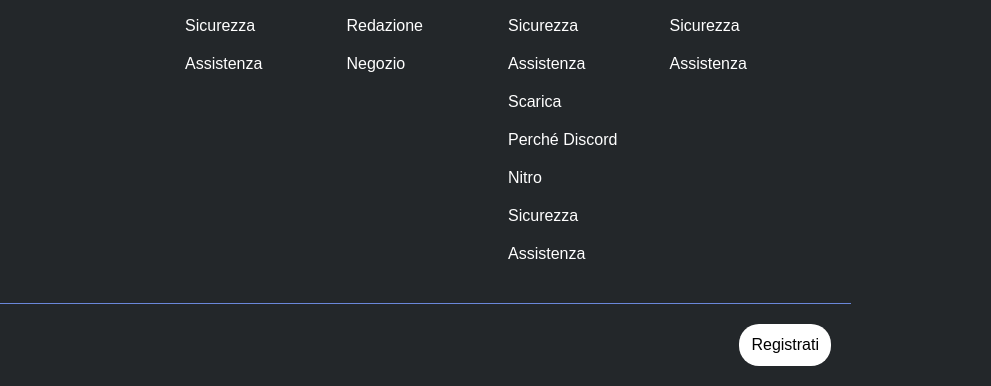
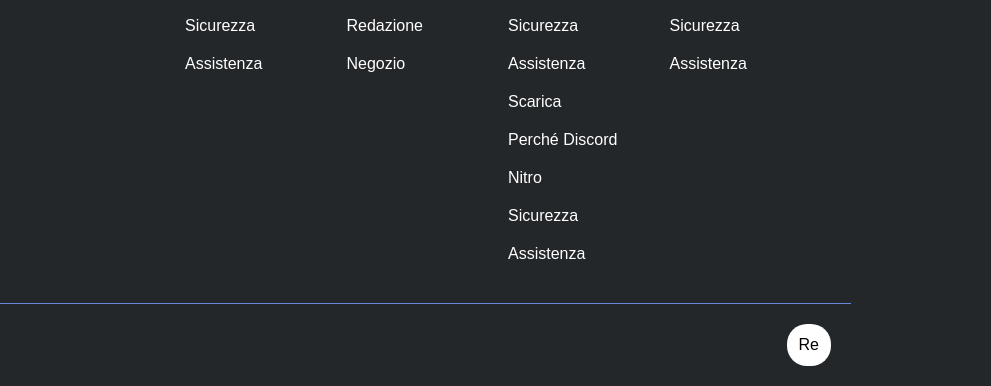
Before and after one commit to Noemi-Guarino/htmlcss-discord, a plain HTML site: page index.html in a window 1280 px wide. Shown: the part 3341-3727 px from the top of the page, 289-1280 px from the left. Drawn offline with Linux system fonts and the light colour scheme.

Commit message:
complete

```diff
--- a/index.html
+++ b/index.html
@@ -190,7 +190,7 @@
                             <img src="img/logo.svg" alt="logo">
                         </div>
                         <div class="button-footer">
-                            <a class="downland white" href="http://">Registrati</a>
+                            <a class="downland white" href="http://">Re</a>
                         </div>
                     </div>
                 </div>
```
